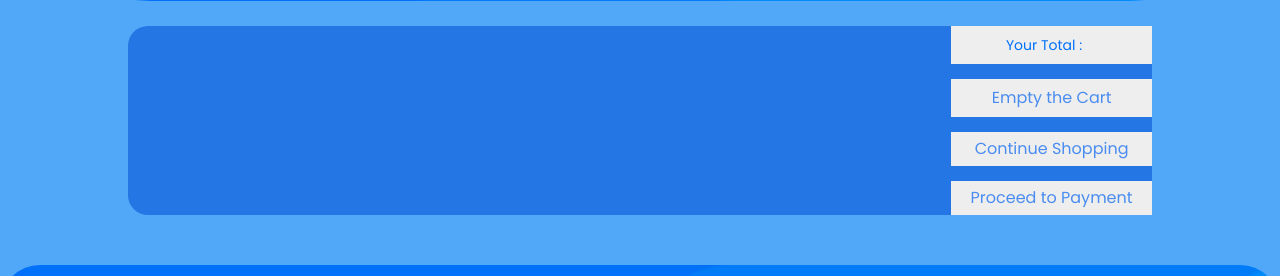
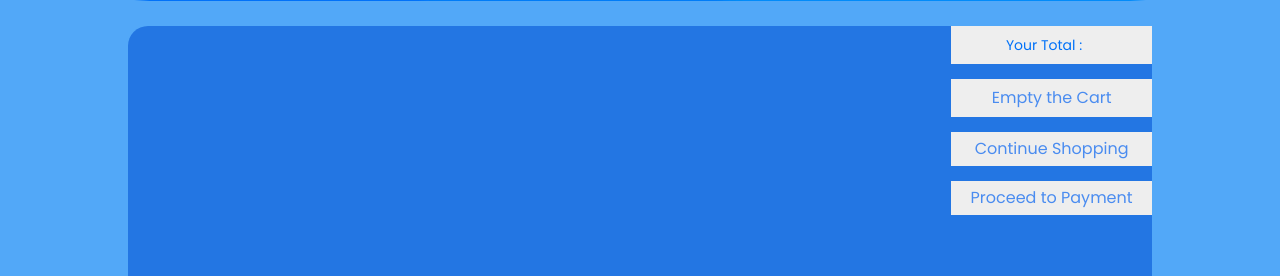
Before and after one commit to Miahilo/mihailo.devetakovic.83.23IT.github.io, a plain HTML site: page cart.html in a window 1280 px wide. Shown: the part 242-518 px from the top of the page. Drawn offline with nearby package versions, Linux system fonts and the light colour scheme.

Commit message:
Update style.css

```diff
--- a/assets/css/style.css
+++ b/assets/css/style.css
@@ -160,6 +160,7 @@ cursor: pointer;
   gap: 20px;
   margin-top: 25px;
   border-radius: 20px;
+  height: 441px;
 }
 
 #gamesInCart{
```
